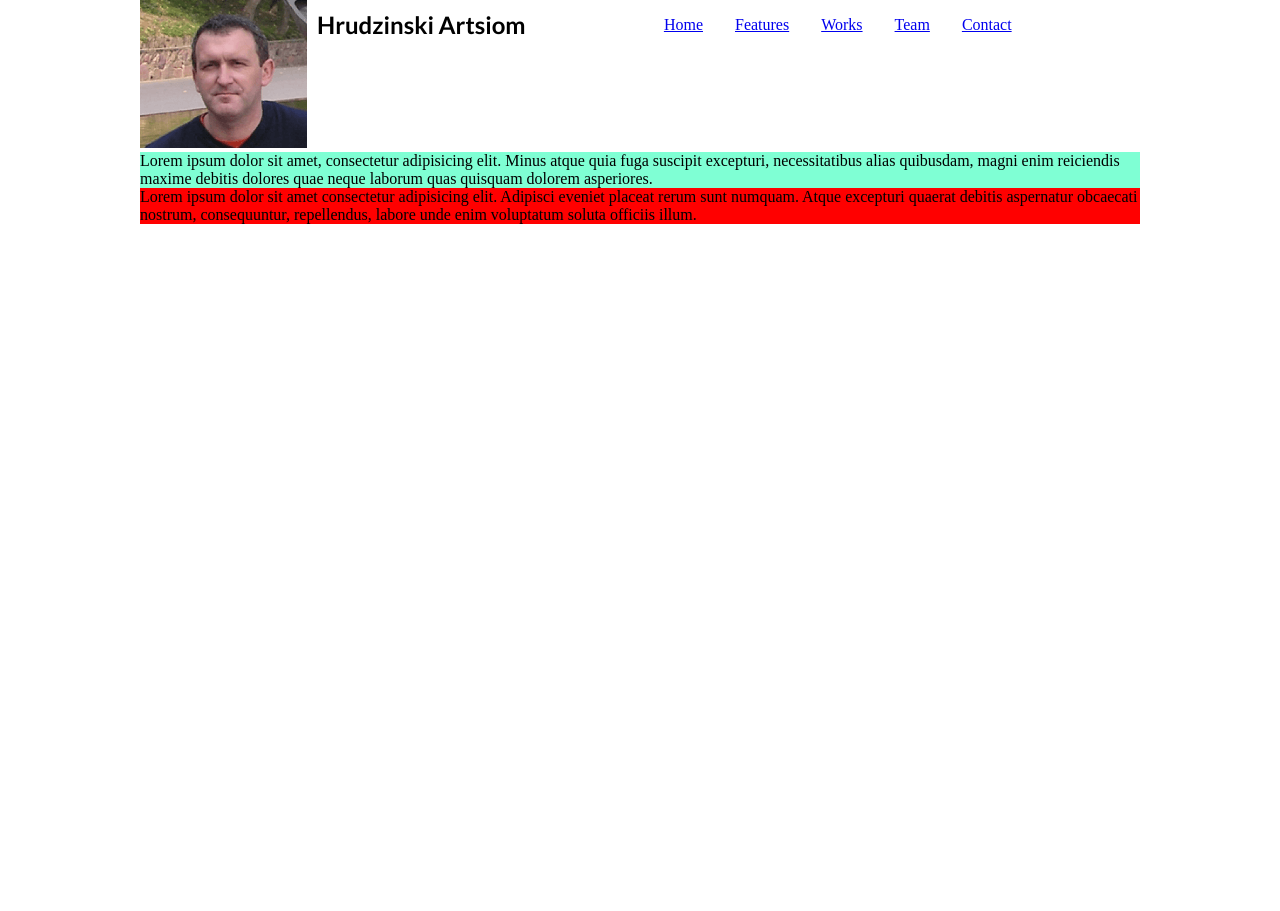
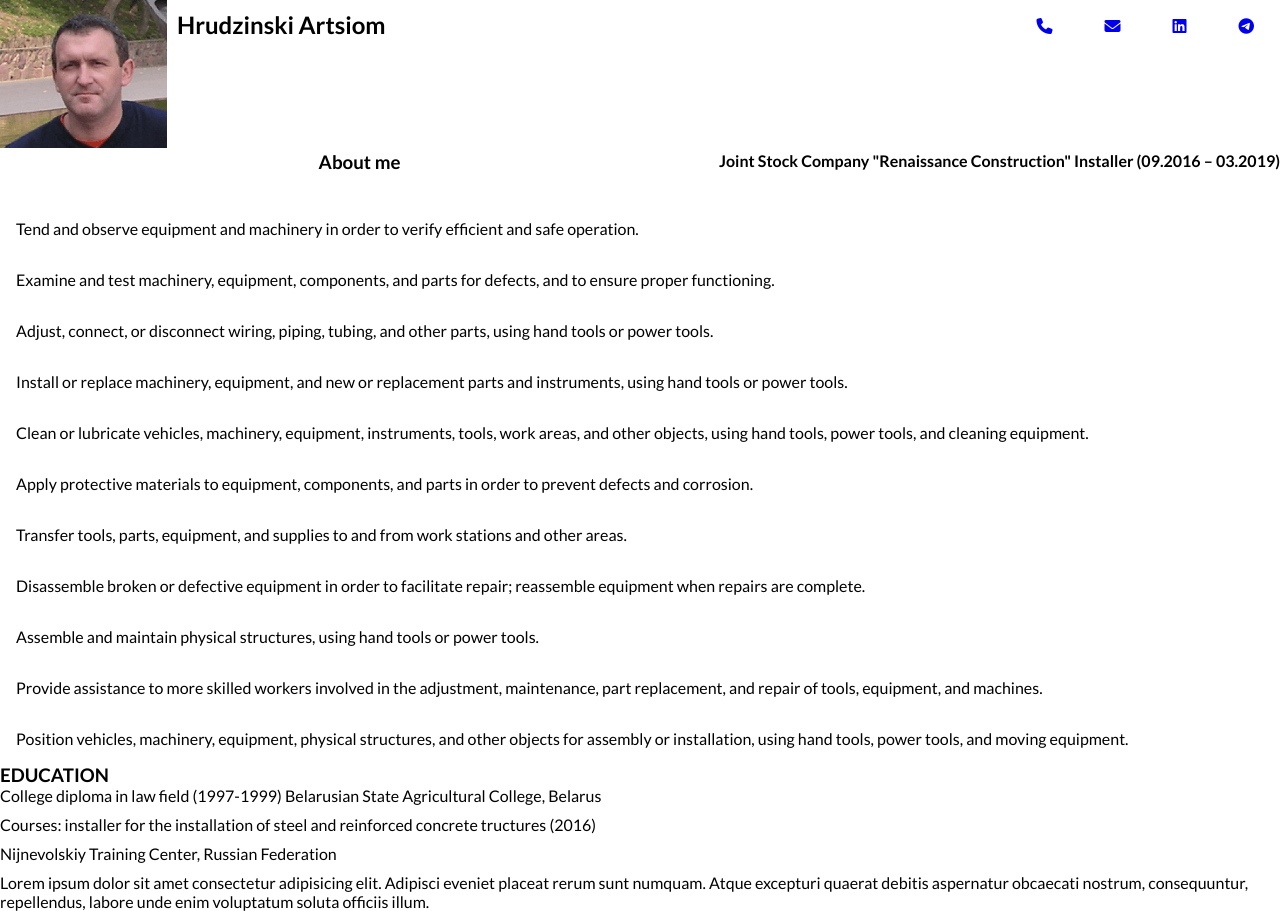
Before and after one commit to Artem-47/rsschool-cv, a plain HTML site: page index.html in a window 1280 px wide. Before the commit the page ends 800 px from the top, so only its background shows below. Drawn offline with Linux system fonts and the light colour scheme.

Commit message:
feat: add main content

```diff
--- a/index.html
+++ b/index.html
@@ -2,19 +2,21 @@
 <html lang="en">
 
 <head>
-    <meta charset="UTF-8" />
-    <meta http-equiv="X-UA-Compatible" content="IE=edge" />
-    <meta name="viewport" content="width=device-width, initial-scale=1.0" />
+    <meta charset="UTF-8">
+    <meta http-equiv="X-UA-Compatible" content="IE=edge">
+    <meta name="viewport" content="width=device-width, initial-scale=1.0">
     <title>CV</title>
-    <link rel="stylesheet" href="./styles/style.css" />
+    <link rel="icon" href="/imges/favicon.png">
+    <link rel="stylesheet" href="./styles/style.css">
     <link rel="preconnect" href="https://fonts.googleapis.com">
     <link rel="preconnect" href="https://fonts.gstatic.com" crossorigin>
     <link href="https://fonts.googleapis.com/css2?family=Lato:wght@100;300;400;700;900&display=swap" rel="stylesheet">
+    <script src="https://kit.fontawesome.com/f611f21340.js" crossorigin="anonymous"></script>
 </head>
 
 <body>
     <section class="container">
-        <header class="header" id="header">
+        <header class="header">
             <div class="header__container">
                 <div class="header__body">
                     <div class="wrapper">
@@ -23,45 +25,76 @@
                         </div>
                         <h2>Hrudzinski Artsiom</h2>
                     </div>
-                    <nav class="header__menu" id="header__menu">
+                    <nav class="header__menu">
                         <ul>
                             <li>
-                                <a href="#home">Home</a>
+                                <a href="tel:+375293629207"><i class="fa-sharp fa-solid fa-phone"></i></a>
                             </li>
                             <li>
-                                <a href="#features">Features</a>
+                                <a href="mailto:artemgrudinskiy@gmail.com"><i
+                                        class="fa-sharp fa-solid fa-envelope"></i></a>
                             </li>
                             <li>
-                                <a href="#works">Works</a>
+                                <a
+                                    href="https://www.linkedin.com/in/%D0%B0%D1%80%D1%82%D0%B5%D0%BC-%D0%B3%D1%80%D1%83%D0%B4%D0%B8%D0%BD%D1%81%D0%BA%D0%B8%D0%B9-a1b56b198/"><i
+                                        class="fa-brands fa-linkedin"></i></a>
                             </li>
                             <li>
-                                <a href="#team">Team</a>
-                            </li>
-                            <li>
-                                <a href="#contact">Contact</a>
+                                <a href="https://t.me/grudinskiy"><i class="fa-brands fa-telegram"></i></a>
                             </li>
                         </ul>
                     </nav>
-                    <div class="header__burger">
-                        <span></span>
-                    </div>
                 </div>
             </div>
         </header>
+        <div class="main__wraper">
+            <h3 class="about">About me</h3>
 
+            <h4>
+                Joint Stock Company "Renaissance Construction"
+                Installer (09.2016 – 03.2019)
+            </h4>
+        </div>
+        <ol>
+            <li>Tend and observe equipment and machinery in order to verify efficient and safe operation.</li>
+            <li>Examine and test machinery, equipment, components, and parts for defects, and to ensure proper
+                functioning.</li>
+            <li>Adjust, connect, or disconnect wiring, piping, tubing, and other parts, using hand tools or
+                power tools.</li>
+            <li>Install or replace machinery, equipment, and new or replacement parts and instruments, using
+                hand tools or power tools.</li>
+            <li>Clean or lubricate vehicles, machinery, equipment, instruments, tools, work areas, and other
+                objects, using hand tools, power tools, and cleaning equipment.
+            </li>
+            <li>Apply protective materials to equipment, components, and parts in order to prevent defects and
+                corrosion.</li>
+            <li>Transfer tools, parts, equipment, and supplies to and from work stations and other areas.</li>
+            <li> Disassemble broken or defective equipment in order to facilitate repair; reassemble equipment
+                when repairs are complete.</li>
+            <li>Assemble and maintain physical structures, using hand tools or power tools.</li>
+            <li>Provide assistance to more skilled workers involved in the adjustment, maintenance, part
+                replacement, and repair of tools, equipment, and machines.</li>
+            <li>Position vehicles, machinery, equipment, physical structures, and other objects for assembly or
+                installation, using hand tools, power tools, and moving equipment.</li>
+        </ol>
         <div class="aside">
-            Lorem ipsum dolor sit amet, consectetur adipisicing elit. Minus atque
-            quia fuga suscipit excepturi, necessitatibus alias quibusdam, magni enim
-            reiciendis maxime debitis dolores quae neque laborum quas quisquam
-            dolorem asperiores.
+            <h3>EDUCATION</h3>
+            <p>College diploma in law field (1997-1999)
+                Belarusian State Agricultural College, Belarus</p>
+            <p>Courses: installer for the installation of steel and reinforced concrete tructures (2016)</p>
+            <p>Nijnevolskiy Training Center, Russian Federation</p>
+            <div class="main">
+                Lorem ipsum dolor sit amet consectetur adipisicing elit. Adipisci
+                eveniet placeat rerum sunt numquam. Atque excepturi quaerat debitis
+                aspernatur obcaecati nostrum, consequuntur, repellendus, labore unde
+                enim voluptatum soluta officiis illum.
+            </div>
         </div>
-        <div class="main">
-            Lorem ipsum dolor sit amet consectetur adipisicing elit. Adipisci
-            eveniet placeat rerum sunt numquam. Atque excepturi quaerat debitis
-            aspernatur obcaecati nostrum, consequuntur, repellendus, labore unde
-            enim voluptatum soluta officiis illum.
-        </div>
+
     </section>
+    <futer>
+
+    </futer>
 </body>
 
 </html>
--- a/styles/style.css
+++ b/styles/style.css
@@ -1,7 +1,25 @@
 * {
+    font-family: 'lato';
     box-sizing: border-box;
     padding: 0;
     margin: 0;
+}
+
+body {
+    min-height: 100vh;
+    padding: 0;
+    margin: 0;
+}
+
+a {
+    text-decoration: none;
+    padding: 10px;
+
+}
+
+a:hover {
+    color: #0b5f74;
+    transition: 0.5s ease-in-out;
 }
 
 .header__body {
@@ -15,21 +33,13 @@
 }
 
 .container {
-    max-width: 1000px;
+    max-width: 1440px;
     margin: 0 auto;
 }
 
 h2 {
-    font-family: 'lato';
+
     padding: 10px;
-}
-
-.aside {
-    background-color: aquamarine;
-}
-
-.main {
-    background-color: red;
 }
 
 ul {
@@ -40,4 +50,29 @@ ul {
 
 li {
     padding: 1rem;
+    list-style-type: none;
 }
+
+.main__wraper {
+    display: flex;
+    justify-content: center;
+}
+
+.about {
+
+    text-align: center;
+    padding: 0 0 30px 0;
+    margin: 0 auto;
+}
+
+p {
+    margin: 0 0 10px 0;
+}
+
+h4 {
+    text-align: center;
+}
+
+.main__wraper {
+    display: flex;
+}
```
Also changed, not shown: imges/favicon.png (added).
